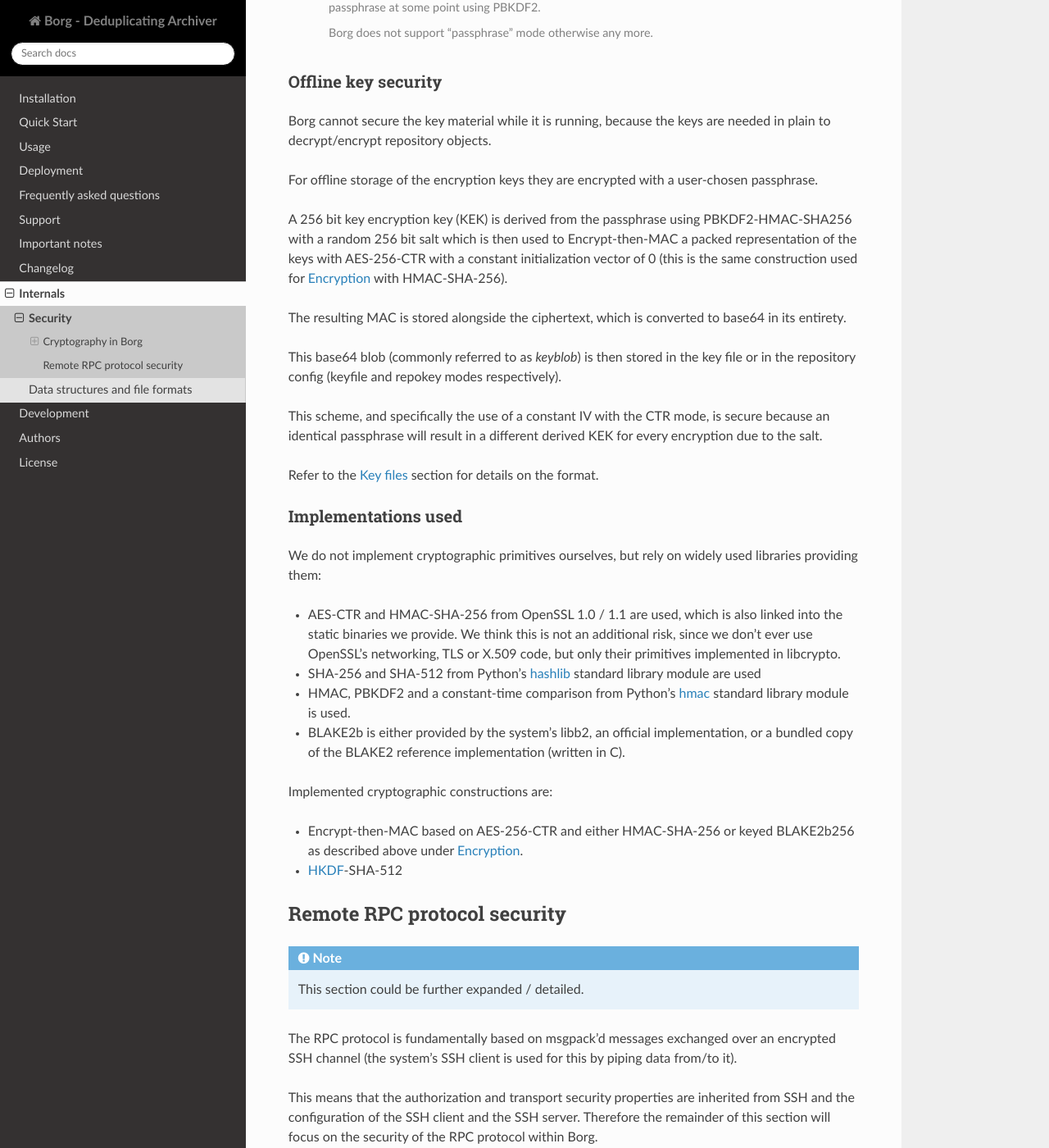
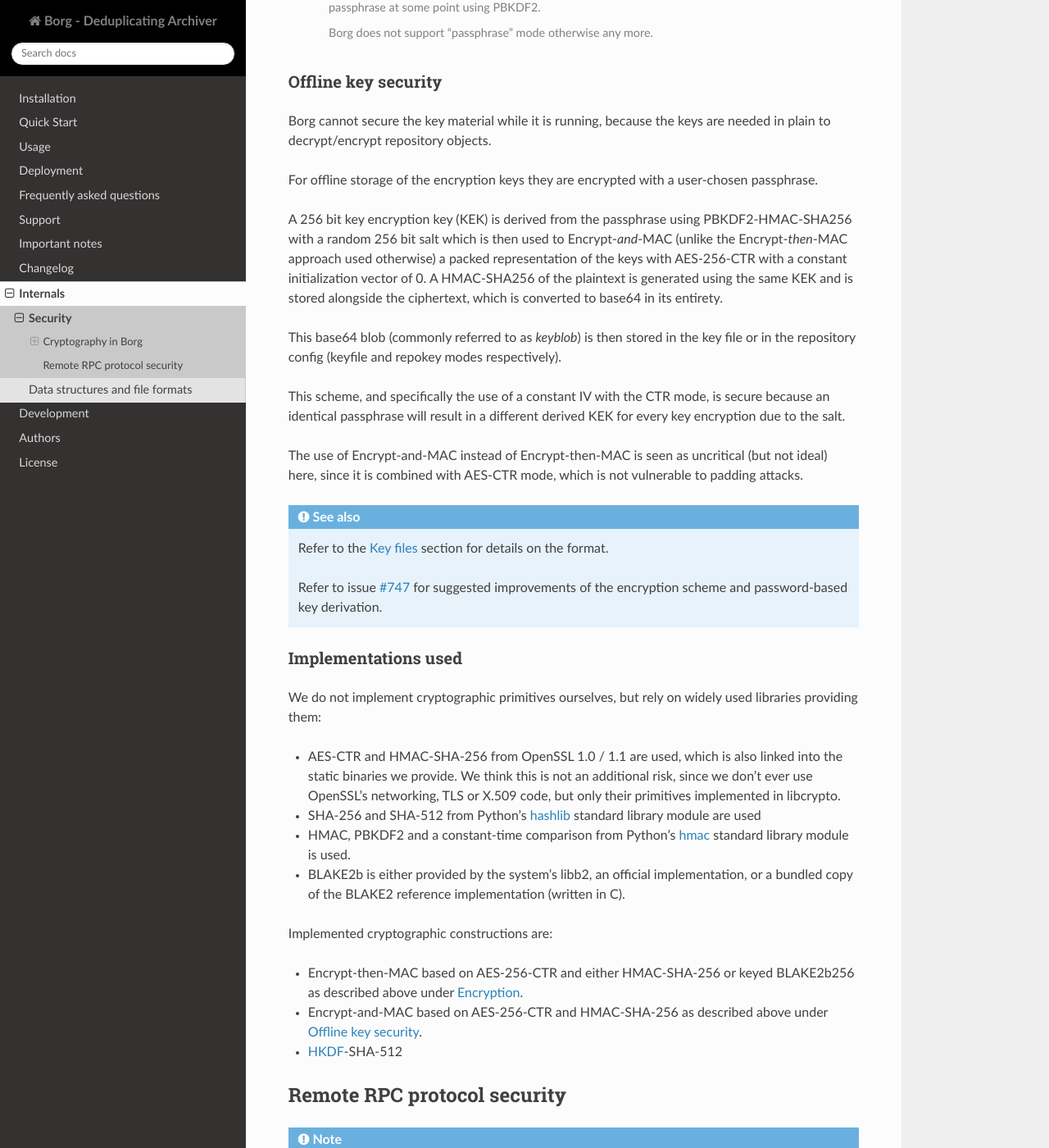
Before and after one commit to borgbackup/borg, a Sphinx documentation site: the page built from docs/internals/security.rst, in a window 1280 px wide and 1400 px high, scrolled down 3337 px. Shown: the whole window at 82% size. Built offline with Sphinx 7.4.7 and the Read the Docs theme 2.0.0, drawn with Linux system fonts in a browser that asks for light colours; pages that are not in the unit, such as notebooks, are missing from menus; the version number could not be read and is left out.

Commit message:
docs: key enc: correct / clarify some stuff, link to internals/security

```diff
--- a/docs/internals/security.rst
+++ b/docs/internals/security.rst
@@ -174,6 +174,8 @@ Decryption::
 
        Borg does not support "passphrase" mode otherwise any more.
 
+.. _key_encryption:
+
 Offline key security
 --------------------
 
@@ -185,12 +187,11 @@ user-chosen passphrase.
 
 A 256 bit key encryption key (KEK) is derived from the passphrase
 using PBKDF2-HMAC-SHA256 with a random 256 bit salt which is then used
-to Encrypt-then-MAC a packed representation of the keys with
-AES-256-CTR with a constant initialization vector of 0 (this is the
-same construction used for Encryption_ with HMAC-SHA-256).
-
-The resulting MAC is stored alongside the ciphertext, which is
-converted to base64 in its entirety.
+to Encrypt-*and*-MAC (unlike the Encrypt-*then*-MAC approach used
+otherwise) a packed representation of the keys with AES-256-CTR with a
+constant initialization vector of 0. A HMAC-SHA256 of the plaintext is
+generated using the same KEK and is stored alongside the ciphertext,
+which is converted to base64 in its entirety.
 
 This base64 blob (commonly referred to as *keyblob*) is then stored in
 the key file or in the repository config (keyfile and repokey modes
@@ -198,9 +199,19 @@ respectively).
 
 This scheme, and specifically the use of a constant IV with the CTR
 mode, is secure because an identical passphrase will result in a
-different derived KEK for every encryption due to the salt.
+different derived KEK for every key encryption due to the salt.
 
-Refer to the :ref:`key_files` section for details on the format.
+The use of Encrypt-and-MAC instead of Encrypt-then-MAC is seen as
+uncritical (but not ideal) here, since it is combined with AES-CTR mode,
+which is not vulnerable to padding attacks.
+
+
+.. seealso::
+
+   Refer to the :ref:`key_files` section for details on the format.
+
+   Refer to issue :issue:`747` for suggested improvements of the encryption
+   scheme and password-based key derivation.
 
 Implementations used
 --------------------
@@ -223,6 +234,8 @@ Implemented cryptographic constructions are:
 
 - Encrypt-then-MAC based on AES-256-CTR and either HMAC-SHA-256
   or keyed BLAKE2b256 as described above under Encryption_.
+- Encrypt-and-MAC based on AES-256-CTR and HMAC-SHA-256
+  as described above under `Offline key security`_.
 - HKDF_-SHA-512
 
 .. _Horton principle: https://en.wikipedia.org/wiki/Horton_Principle
```
Also changed, not shown: docs/internals/data-structures.rst (+14 -9 lines).
